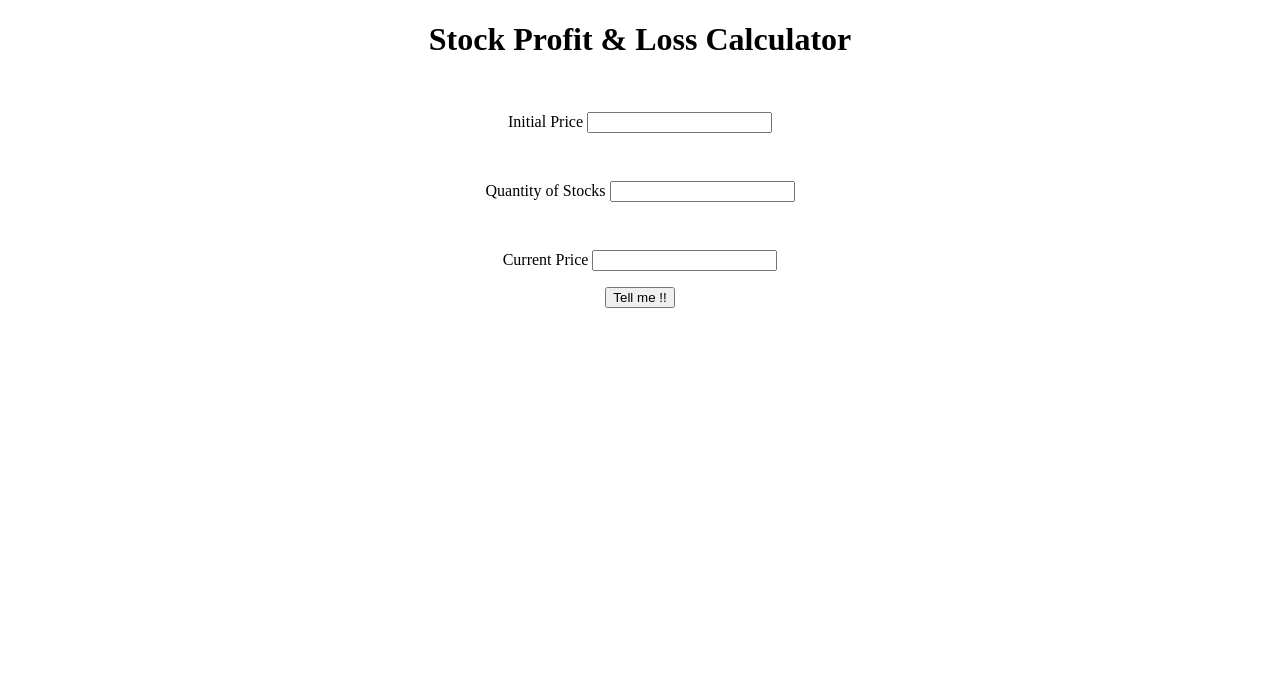
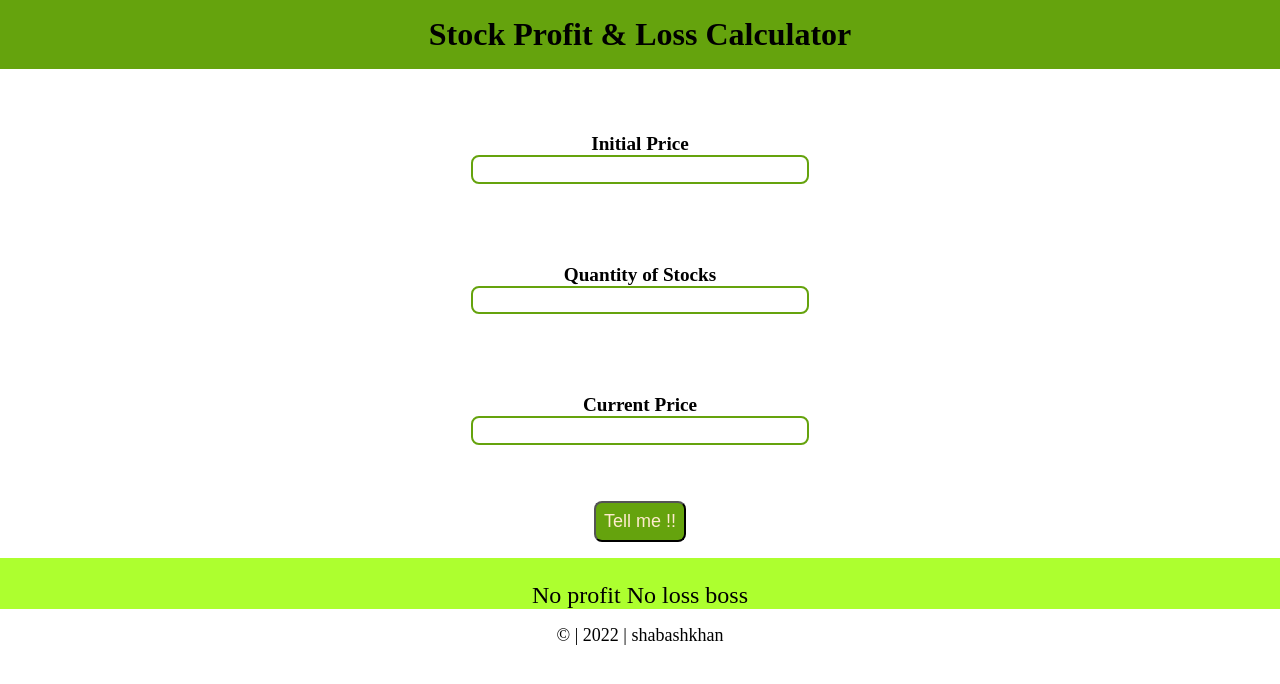
Before and after one commit to shahbazDev/profit-and-loss-app, a plain HTML site: page index.html in a window 1280 px wide. Both pictures are taken after a click on the button "Tell me !!". Drawn offline with Linux system fonts and the light colour scheme.

Commit message:
refactor:done

```diff
--- a/app.js
+++ b/app.js
@@ -6,16 +6,30 @@ var outputBox = document.querySelector("#output-Box");
 
 function calcProfitAndLoss(initial,quantity,current){
     if(initial>current){
-    var loss = initial-current;
+    var loss = (initial-current)*quantity;
     var lossPercentage = (loss/initial)*100;
-    showOutput("The loss is ")
+    showOutput(`The loss is ${loss} and the percent is -${lossPercentage}%`);
     }
-    elseif(initial<current){
-        var profit = current-initial;
-        var lprofitPercentage = (profit/initial)*100;
-    showOutput("")
+    else if(initial<current){
+        var profit = (current-initial)*quantity;
+        var profitPercentage = (profit/initial)*100;
+    showOutput(`The profit is ${profit} and the percent is  ${profitPercentage}%`);
     }
     else{
-        showOutput("")
+        showOutput("No profit No loss boss")
     }
 }
+function showOutput(message){
+    outputBox.innerText=message;
+}
+
+
+function clickHandler(){
+    var ip=Number(initialPrice.value);
+    var qty = Number(quantityOfStocks.value);
+    var curr = Number(currentPrice.value);
+    calcProfitAndLoss(ip,qty,curr)
+}
+
+
+button.addEventListener("click",clickHandler);
--- a/index.html
+++ b/index.html
@@ -10,15 +10,15 @@
 <body>
     <h1>Stock Profit & Loss Calculator</h1>
 
-<label for="initial-price">Initial Price
+<label class="input-label" for="initial-price">Initial Price
     <input type="number" id="initial-price">
 </label>
 
-<label for="quantity">Quantity of Stocks
+<label class="input-label" for="quantity">Quantity of Stocks
     <input type="number" id="quantity">
 </label>
 
-<label for="current-price">Current Price
+<label class="input-label" for="current-price">Current Price
     <input type="number" id="current-price">
 </label>
 
@@ -26,5 +26,13 @@
 
 <div id="output-Box"></div>
 
+
+<footer>
+    <p>© | 2022 | shabashkhan</p>
+</footer>
+<script src="app.js"></script>
+
+
+
 </body>
 </html>
--- a/style.css
+++ b/style.css
@@ -1,3 +1,14 @@
+*{
+    margin: auto;
+
+
+}
+
+
+:root{
+    --primary-color:#65a30d;
+}
+
 body{
     text-align: center;
 }
@@ -5,4 +16,46 @@ label{
     display:block;
     padding-bottom: 1rem;
     padding-top: 2rem;
+    font-size: x-large
+
 }
+h1{
+    background-color: var(--primary-color);
+    padding: 1rem;
+}
+
+.input-label {
+    display: block;
+    font-size: larger;
+    margin: 2rem 0px;
+    font-weight: 600;
+  }
+
+input{
+   display: block;
+   padding: 0.3rem;
+   border: 2px solid var(--primary-color);
+   border-radius: 0.5rem;
+   width: 100%;
+   max-width: 325px
+}
+button{
+    margin-top: 0.5rem;
+    padding: 0.5rem;
+background-color:  #65a30d;
+border-radius: 0.5rem;
+color: blanchedalmond;
+font-size: large;
+}
+#output-Box{
+    padding-top: 1.5rem;
+    font-size: x-large;
+    background-color:greenyellow;
+    margin-top: 1rem;
+}
+
+
+footer{
+    font-size: large;
+    padding-top: 1rem;
+}
```
